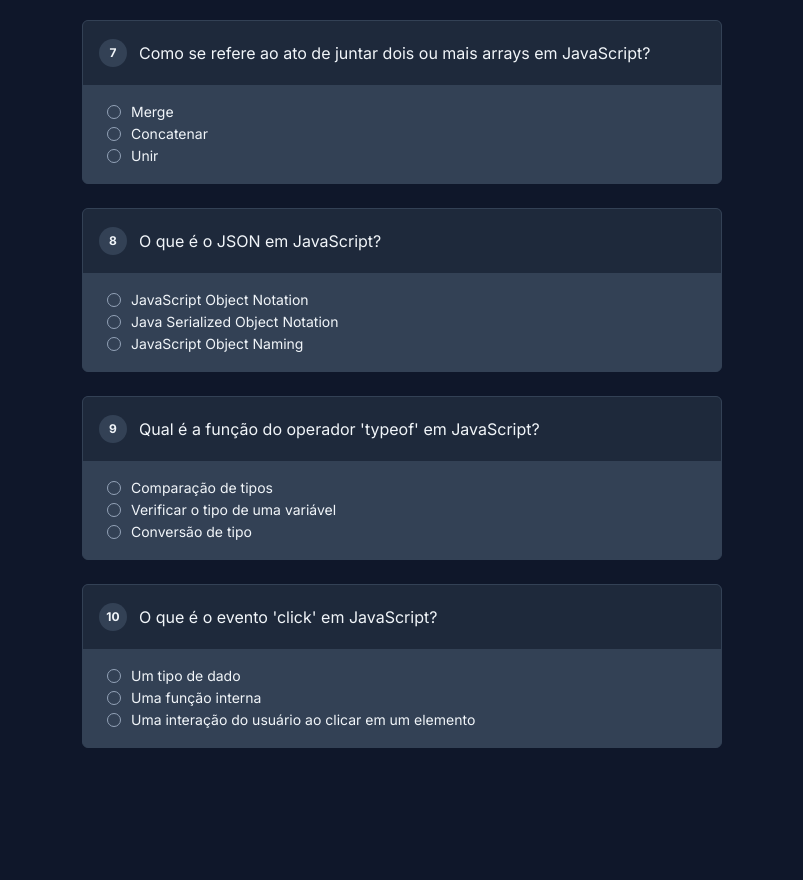
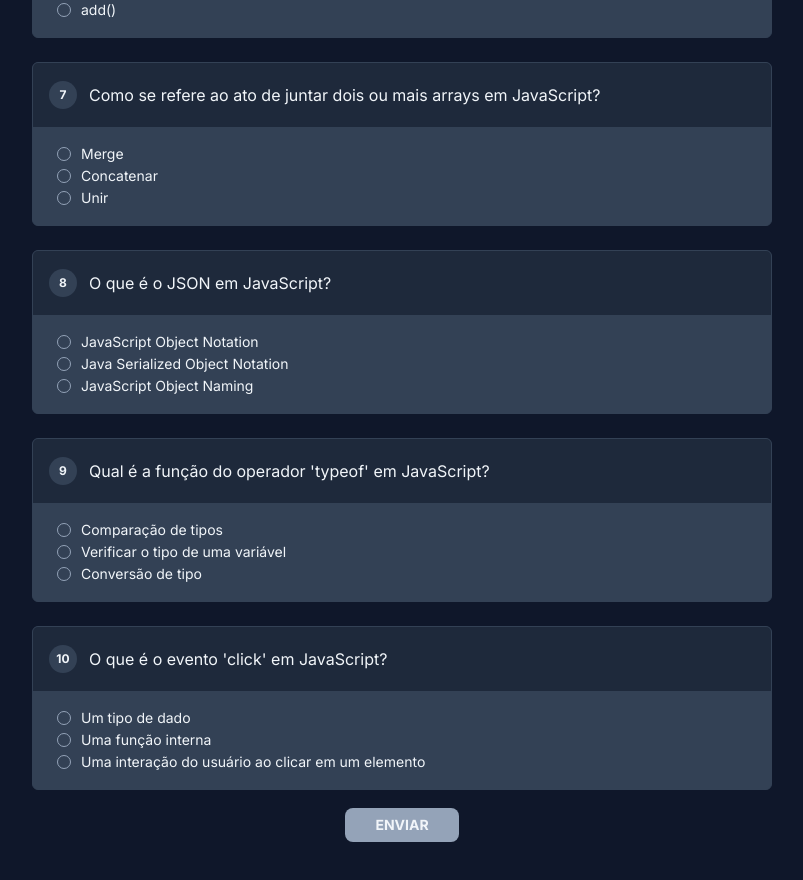
Before and after one commit to denisevieiraoliveira/nlw-quiz, a plain HTML site: page index.html in a window 1280 px wide. Shown: the part 1268-2148 px from the top of the page, without its empty margins (238-1041 px from the left). Before the commit the page ends 2078 px from the top, so only its background shows below. Drawn offline with Linux system fonts and the light colour scheme.

Commit message:
commit botão estilizado

```diff
--- a/index.css
+++ b/index.css
@@ -24,8 +24,12 @@ body {
 
 main {
     padding: 0 20px 30px 20px;
-    max-width: 640px;
+    max-width: 740px;
     margin: 0 auto 2em;
+    display: flex;
+    flex-direction: column;
+    align-items: center;
+    gap: 18px;
 }
 
 .cabecalho {
@@ -123,8 +127,24 @@ input:checked:before {
     left: 0;
     width: 100vw;
     padding: 1em;
+    align-self: center;
 }
 
 .acertos-destaque {
     font-weight: 700;
 }
+
+#botao__enviar {
+    padding: 10px 30px;
+    border-radius: 8px;
+    background-color: var(--cinza-claro);
+    color: var(--cinza-texto);
+    font-size: 14px;
+    text-transform: uppercase;
+    font-weight: 700;
+}
+
+#botao__enviar:hover {
+    background-color: var(--lilas);
+    color: var(--preto);
+}
--- a/index.html
+++ b/index.html
@@ -33,11 +33,16 @@
             </div>
         </template>
 
+        <button type="submit" id="botao__enviar">Enviar</button>
+
+    </main>
+
+    <footer>
         <div id="acertos">
             <strong class="acertos-destaque">Acertos</strong>
             <span>0 de 10</span>
         </div>
-    </main>
+    </footer>
 
     <script type="text/javascript" src="main.js"></script>
 </body>
--- a/reset.css
+++ b/reset.css
@@ -15,7 +15,7 @@ table, caption, tbody, tfoot, thead, tr, th, td,
 article, aside, canvas, details, embed,
 figure, figcaption, footer, header, hgroup,
 menu, nav, output, ruby, section, summary,
-time, mark, audio, video {
+time, mark, audio, video, button {
     margin: 0;
     padding: 0;
     border: 0;
```
